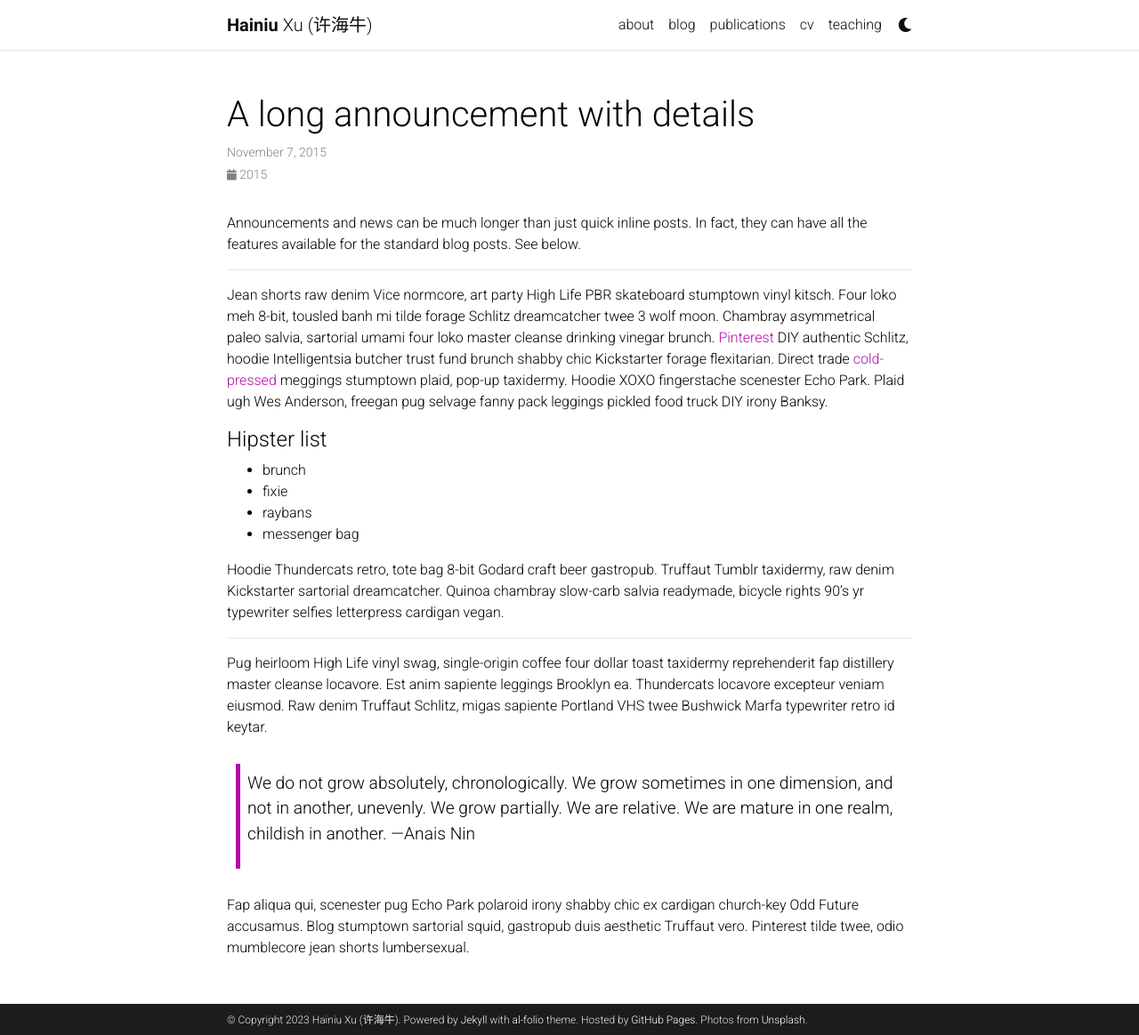
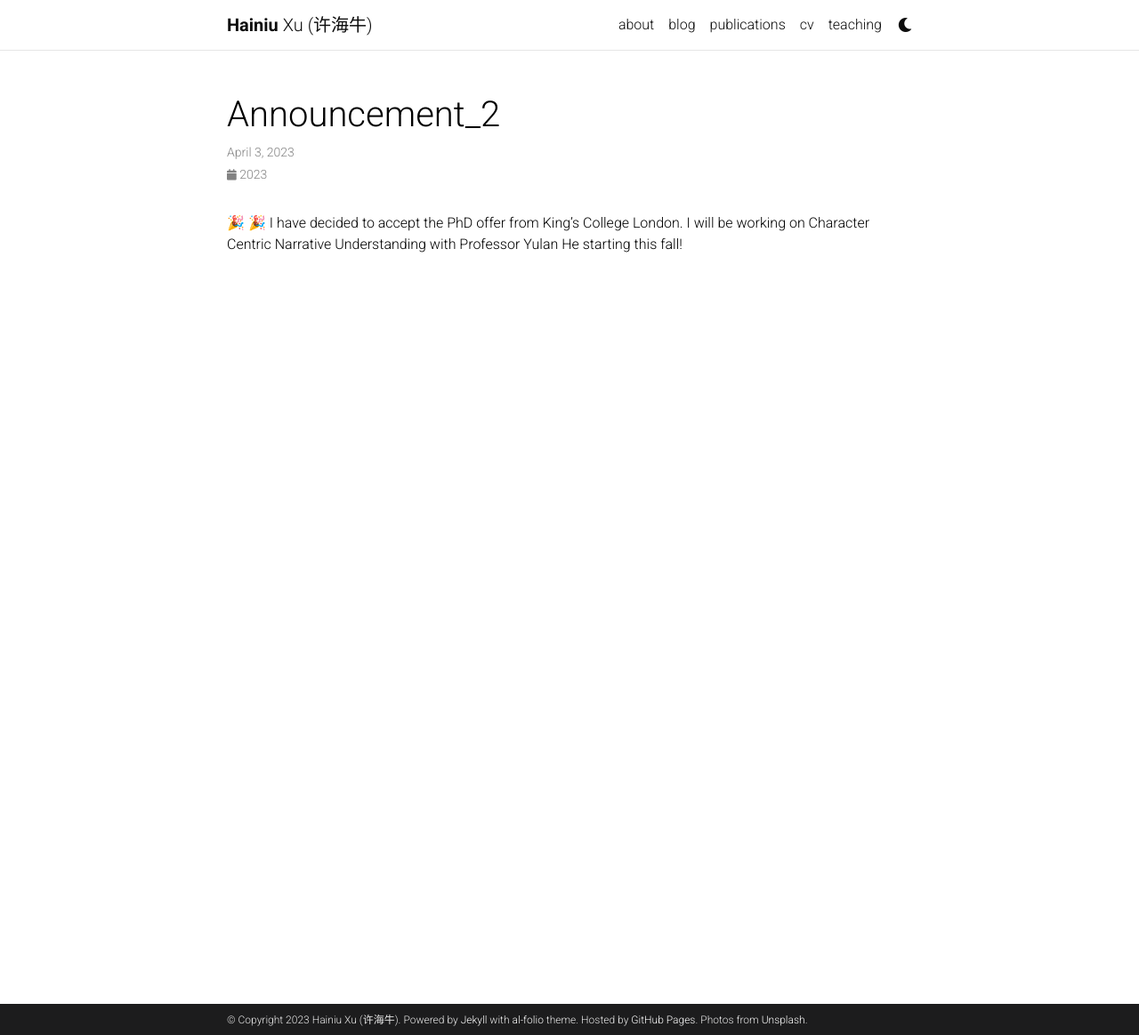
Before and after one commit to SeacowX/SeacowX.github.io, a Jekyll site: the page built from _news/announcement_2.md, in a window 1280 px wide and 1164 px high. Shown: the whole window at 89% size. Built offline with Jekyll 4.4.1, drawn with Linux system fonts in a browser that asks for light colours; emoji names are drawn with the system emoji font; comment, search, counter and statistics services are not loaded; a style sheet for code colours, icons or effects is not loaded.

Commit message:
code update

```diff
--- a/_news/announcement_2.md
+++ b/_news/announcement_2.md
@@ -1,32 +1,8 @@
 ---
 layout: post
-title: A long announcement with details
-date: 2015-11-07 16:11:00-0400
-inline: false
+date: 2023-04-03 10:59:00-0400
+inline: true
 related_posts: false
 ---
 
-Announcements and news can be much longer than just quick inline posts. In fact, they can have all the features available for the standard blog posts. See below.
-
-***
-
-Jean shorts raw denim Vice normcore, art party High Life PBR skateboard stumptown vinyl kitsch. Four loko meh 8-bit, tousled banh mi tilde forage Schlitz dreamcatcher twee 3 wolf moon. Chambray asymmetrical paleo salvia, sartorial umami four loko master cleanse drinking vinegar brunch. <a href="https://www.pinterest.com">Pinterest</a> DIY authentic Schlitz, hoodie Intelligentsia butcher trust fund brunch shabby chic Kickstarter forage flexitarian. Direct trade <a href="https://en.wikipedia.org/wiki/Cold-pressed_juice">cold-pressed</a> meggings stumptown plaid, pop-up taxidermy. Hoodie XOXO fingerstache scenester Echo Park. Plaid ugh Wes Anderson, freegan pug selvage fanny pack leggings pickled food truck DIY irony Banksy.
-
-#### Hipster list
-<ul>
-    <li>brunch</li>
-    <li>fixie</li>
-    <li>raybans</li>
-    <li>messenger bag</li>
-</ul>
-
-Hoodie Thundercats retro, tote bag 8-bit Godard craft beer gastropub. Truffaut Tumblr taxidermy, raw denim Kickstarter sartorial dreamcatcher. Quinoa chambray slow-carb salvia readymade, bicycle rights 90's yr typewriter selfies letterpress cardigan vegan.
-
-***
-
-Pug heirloom High Life vinyl swag, single-origin coffee four dollar toast taxidermy reprehenderit fap distillery master cleanse locavore. Est anim sapiente leggings Brooklyn ea. Thundercats locavore excepteur veniam eiusmod. Raw denim Truffaut Schlitz, migas sapiente Portland VHS twee Bushwick Marfa typewriter retro id keytar.
-
-> We do not grow absolutely, chronologically. We grow sometimes in one dimension, and not in another, unevenly. We grow partially. We are relative. We are mature in one realm, childish in another.
-> —Anais Nin
-
-Fap aliqua qui, scenester pug Echo Park polaroid irony shabby chic ex cardigan church-key Odd Future accusamus. Blog stumptown sartorial squid, gastropub duis aesthetic Truffaut vero. Pinterest tilde twee, odio mumblecore jean shorts lumbersexual.
+:tada: :tada: I have decided to accept the PhD offer from King's College London. I will be working on Character Centric Narrative Understanding with Professor Yulan He starting this fall!
```
Also changed, not shown: _news/announcement_1.md (+2 -2 lines), _news/announcement_3.md (deleted, +0 -8 lines), _pages/teaching.md (+0 -14 lines).
